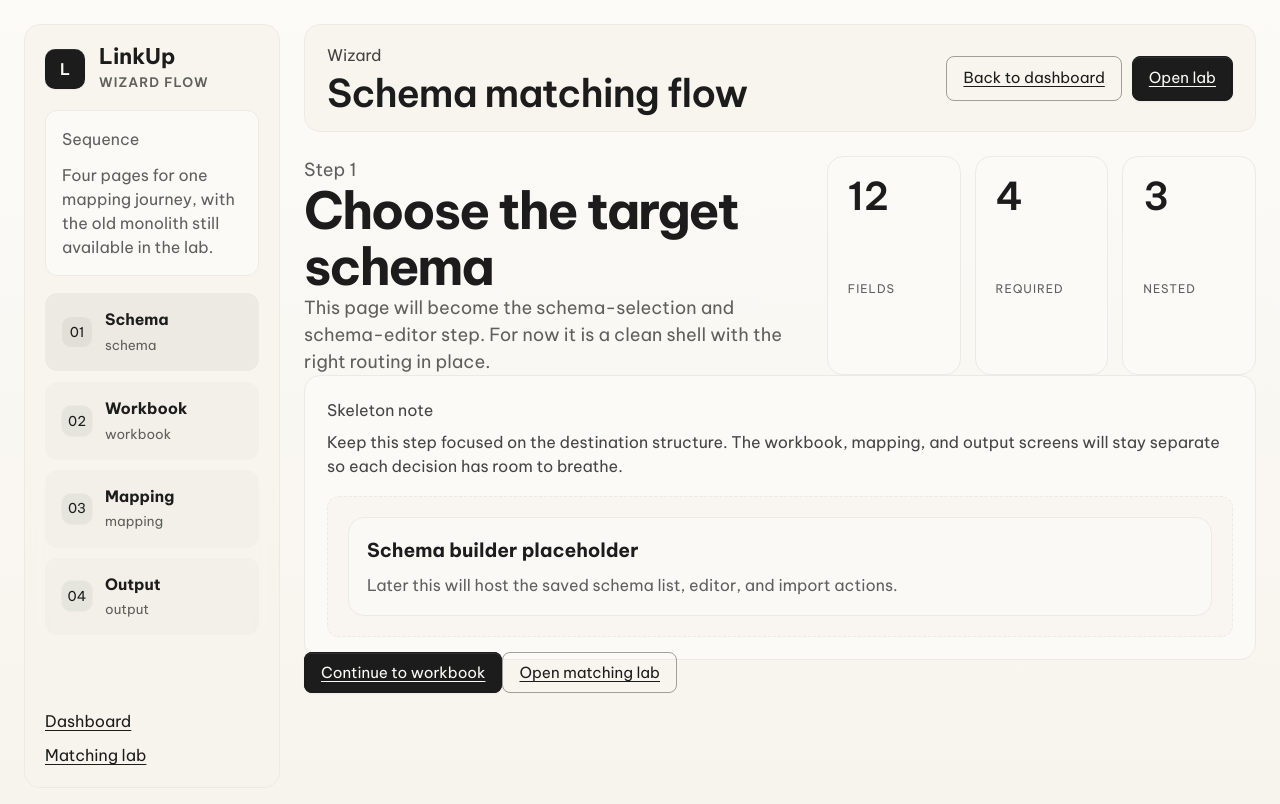
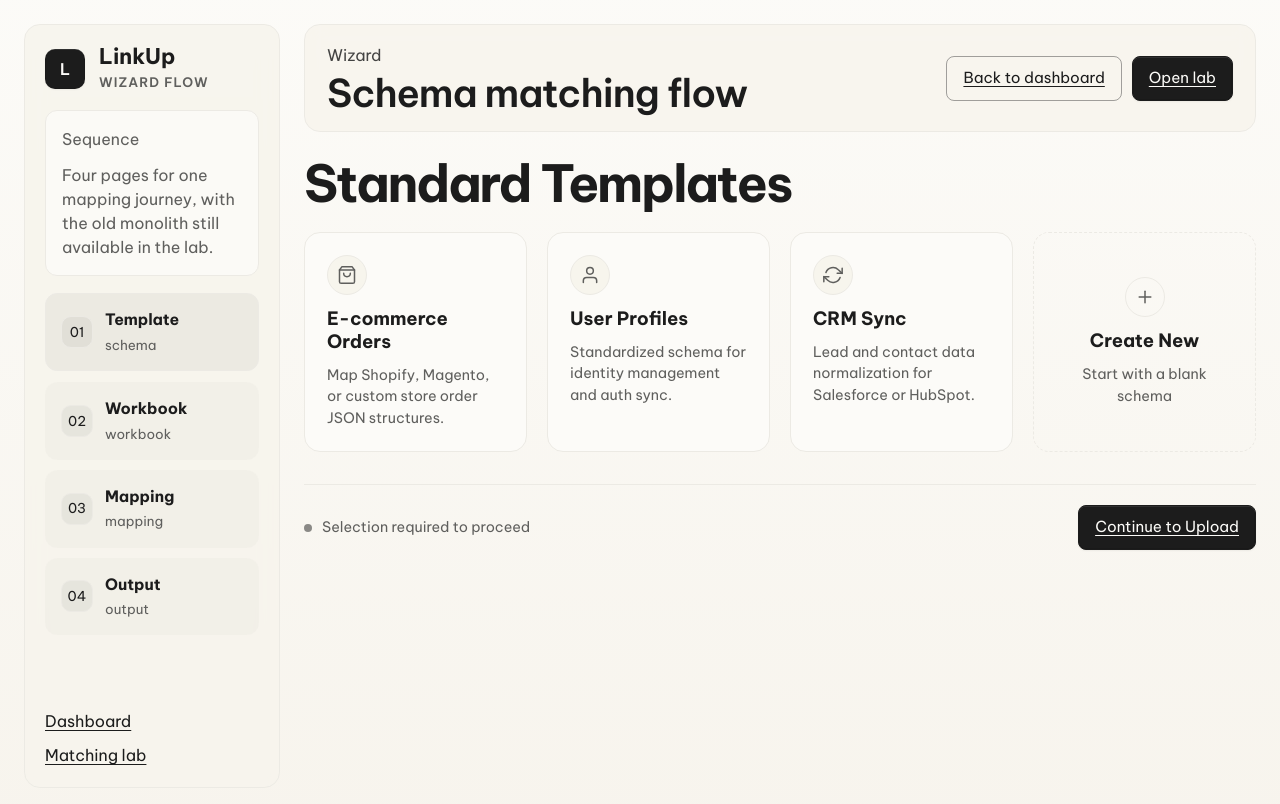
Before and after one commit to LihSheng/LinkUp, a Next.js app: page /wizard/schema in a window 1280 px wide. Shown: the top 804 px of the page. Built offline with nearby package versions, Linux system fonts and the light colour scheme.

Commit message:
Update structure

```diff
--- a/package.json
+++ b/package.json
@@ -18,6 +18,7 @@
     "next": "16.2.9",
     "react": "19.2.4",
     "react-dom": "19.2.4",
+    "swr": "^2.4.1",
     "xlsx": "^0.18.5",
     "zod": "^4.4.3"
   },
--- a/src/app/api/mapping-runs/[id]/confirm/route.ts
+++ b/src/app/api/mapping-runs/[id]/confirm/route.ts
@@ -43,8 +43,7 @@ export async function POST(request: Request, context: RouteContext) {
       ...updated,
       schemaTemplate: run.schemaTemplate,
       targetFields: flattenJsonSchema(run.schemaTemplate.jsonSchema),
-      uploadedFile: run.uploadedFile,
-      output: run.output,
+      workbookMeta: run.uploadedFile?.workbookMeta ?? null,
     },
   });
 }
--- a/src/app/api/mapping-runs/[id]/route.ts
+++ b/src/app/api/mapping-runs/[id]/route.ts
@@ -19,6 +19,7 @@ export async function GET(_: Request, context: RouteContext) {
     run: {
       ...run,
       targetFields: flattenJsonSchema(run.schemaTemplate.jsonSchema),
+      workbookMeta: run.uploadedFile?.workbookMeta ?? null,
     },
   });
 }
--- a/src/app/api/mapping-runs/[id]/suggest/route.ts
+++ b/src/app/api/mapping-runs/[id]/suggest/route.ts
@@ -79,8 +79,7 @@ export async function POST(_: Request, context: RouteContext) {
       suggestDiagnostics,
       schemaTemplate: run.schemaTemplate,
       targetFields: flattenJsonSchema(run.schemaTemplate.jsonSchema),
-      uploadedFile: run.uploadedFile,
-      output: run.output,
+      workbookMeta: run.uploadedFile?.workbookMeta ?? null,
     },
   });
 }
--- a/src/app/globals.css
+++ b/src/app/globals.css
@@ -1989,6 +1989,150 @@ summary::-webkit-details-marker {
   justify-content: flex-start;
 }
 
+/* ══════════════════════════════════════════════
+   Template Selection (Step 1)
+   ══════════════════════════════════════════════ */
+
+.template-grid {
+  display: grid;
+  grid-template-columns: repeat(4, 1fr);
+  gap: 20px;
+  margin-top: 20px;
+}
+
+.template-card {
+  background: var(--color-cream-soft);
+  border: 1px solid var(--color-border);
+  border-radius: var(--radius-xl);
+  padding: 22px;
+  display: grid;
+  gap: 12px;
+  align-content: start;
+  cursor: pointer;
+  transition: transform 180ms ease, border-color 180ms ease, box-shadow 180ms ease;
+  text-align: left;
+  color: inherit;
+  font: inherit;
+}
+
+.template-card:hover {
+  border-color: #d1cfc9;
+  box-shadow: var(--shadow-focus);
+  transform: translateY(-2px);
+}
+
+.template-card.is-selected {
+  border-color: var(--color-ink);
+  background: rgba(28, 28, 28, 0.04);
+  box-shadow: 0 0 0 1px var(--color-ink);
+}
+
+.template-card-icon {
+  width: 40px;
+  height: 40px;
+  border-radius: var(--radius-full);
+  background: rgba(247, 244, 237, 0.9);
+  border: 1px solid var(--color-border);
+  display: grid;
+  place-items: center;
+  color: var(--color-muted);
+  transition: color 180ms ease;
+}
+
+.template-card:hover .template-card-icon {
+  color: var(--color-ink);
+}
+
+.template-card-icon svg {
+  width: 20px;
+  height: 20px;
+  stroke: currentColor;
+  stroke-width: 1.8;
+  stroke-linecap: round;
+  stroke-linejoin: round;
+}
+
+.template-card-title {
+  margin: 0;
+  font-family: var(--font-display);
+  font-size: 1.15rem;
+  line-height: 1.25;
+  color: var(--color-ink);
+  font-weight: 700;
+}
+
+.template-card-desc {
+  margin: 0;
+  color: var(--color-muted);
+  font-size: 0.9rem;
+  line-height: 1.5;
+}
+
+.template-card-new {
+  background: transparent;
+  border-style: dashed;
+  display: grid;
+  place-items: center;
+  text-align: center;
+  align-content: center;
+  min-height: 100%;
+}
+
+.template-card-new:hover {
+  background: rgba(252, 251, 248, 0.5);
+}
+
+.template-card-new .template-card-icon {
+  background: transparent;
+  transition: background 180ms ease, color 180ms ease;
+}
+
+.template-card-new:hover .template-card-icon {
+  background: var(--color-ink);
+  color: var(--color-cream-soft);
+}
+
+.template-footer {
+  margin-top: 32px;
+  padding-top: 20px;
+  border-top: 1px solid var(--color-border);
+  display: flex;
+  justify-content: space-between;
+  align-items: center;
+  gap: 18px;
+}
+
+.template-status {
+  display: flex;
+  align-items: center;
+  gap: 10px;
+}
+
+.template-status p {
+  margin: 0;
+  color: var(--color-muted);
+  font-size: 0.9rem;
+}
+
+.template-selection-dot {
+  width: 8px;
+  height: 8px;
+  border-radius: var(--radius-full);
+  background: var(--color-muted);
+  flex: 0 0 auto;
+  animation: pulse-dot 2s ease-in-out infinite;
+}
+
+.template-selection-dot.ready {
+  background: var(--color-success);
+  animation: none;
+}
+
+@keyframes pulse-dot {
+  0%, 100% { opacity: 0.4; }
+  50% { opacity: 1; }
+}
+
 @media (max-width: 1100px) {
   .shell-body,
   .hero-card,
@@ -2074,6 +2218,10 @@ summary::-webkit-details-marker {
     align-items: flex-start;
     flex-direction: column;
   }
+
+  .template-grid {
+    grid-template-columns: repeat(2, 1fr);
+  }
 }
 
 @media (max-width: 720px) {
@@ -2179,4 +2327,18 @@ summary::-webkit-details-marker {
   .wizard-step-nav {
     gap: 8px;
   }
-}
+
+  .template-grid {
+    grid-template-columns: 1fr;
+  }
+
+  .template-footer {
+    flex-direction: column;
+    align-items: stretch;
+  }
+
+  .template-footer .primary-button {
+    text-align: center;
+    justify-content: center;
+  }
+}
--- a/src/app/wizard/schema/page.tsx
+++ b/src/app/wizard/schema/page.tsx
@@ -1,26 +1,92 @@
-import { WizardStepPage } from "@/components/wizard/WizardStepPage";
+"use client";
+
+import Link from "next/link";
+import { useState } from "react";
+
+const templates = [
+  {
+    id: "ecommerce",
+    title: "E-commerce Orders",
+    desc: "Map Shopify, Magento, or custom store order JSON structures.",
+    icon: (
+      <svg viewBox="0 0 24 24" fill="none">
+        <path d="M6 2L3 6v14a2 2 0 002 2h14a2 2 0 002-2V6l-3-4z" />
+        <line x1="3" y1="6" x2="21" y2="6" />
+        <path d="M16 10a4 4 0 01-8 0" />
+      </svg>
+    ),
+  },
+  {
+    id: "users",
+    title: "User Profiles",
+    desc: "Standardized schema for identity management and auth sync.",
+    icon: (
+      <svg viewBox="0 0 24 24" fill="none">
+        <path d="M20 21v-2a4 4 0 00-4-4H8a4 4 0 00-4 4v2" />
+        <circle cx="12" cy="7" r="4" />
+      </svg>
+    ),
+  },
+  {
+    id: "crm",
+    title: "CRM Sync",
+    desc: "Lead and contact data normalization for Salesforce or HubSpot.",
+    icon: (
+      <svg viewBox="0 0 24 24" fill="none">
+        <polyline points="23 4 23 10 17 10" />
+        <polyline points="1 20 1 14 7 14" />
+        <path d="M3.51 9a9 9 0 0114.85-3.36L23 10M1 14l4.64 4.36A9 9 0 0020.49 15" />
+      </svg>
+    ),
+  },
+];
 
 export default function SchemaStepPage() {
+  const [selected, setSelected] = useState<string | null>(null);
+
   return (
-    <WizardStepPage
-      step="Step 1"
-      title="Choose the target schema"
-      description="This page will become the schema-selection and schema-editor step. For now it is a clean shell with the right routing in place."
-      note="Keep this step focused on the destination structure. The workbook, mapping, and output screens will stay separate so each decision has room to breathe."
-      primaryHref="/wizard/workbook"
-      primaryLabel="Continue to workbook"
-      secondaryHref="/studio"
-      secondaryLabel="Open matching lab"
-      stats={[
-        { label: "Fields", value: "12" },
-        { label: "Required", value: "4" },
-        { label: "Nested", value: "3" },
-      ]}
-    >
-      <div className="wizard-placeholder">
-        <strong>Schema builder placeholder</strong>
-        <p>Later this will host the saved schema list, editor, and import actions.</p>
+    <div className="wizard-step-page">
+      <div className="wizard-hero">
+        <h2>Standard Templates</h2>
       </div>
-    </WizardStepPage>
+
+      <div className="template-grid">
+        {templates.map((t) => (
+          <button
+            key={t.id}
+            className={`template-card ${selected === t.id ? "is-selected" : ""}`}
+            onClick={() => setSelected(t.id === selected ? null : t.id)}
+          >
+            <div className="template-card-icon">{t.icon}</div>
+            <h3 className="template-card-title">{t.title}</h3>
+            <p className="template-card-desc">{t.desc}</p>
+          </button>
+        ))}
+
+        <button
+          className={`template-card template-card-new ${selected === "new" ? "is-selected" : ""}`}
+          onClick={() => setSelected(selected === "new" ? null : "new")}
+        >
+          <div className="template-card-icon">
+            <svg viewBox="0 0 24 24" fill="none">
+              <line x1="12" y1="5" x2="12" y2="19" />
+              <line x1="5" y1="12" x2="19" y2="12" />
+            </svg>
+          </div>
+          <h3 className="template-card-title">Create New</h3>
+          <p className="template-card-desc">Start with a blank schema</p>
+        </button>
+      </div>
+
+      <div className="template-footer">
+        <div className="template-status">
+          <span className={`template-selection-dot ${selected ? "ready" : ""}`} />
+          <p>{selected ? "Template selected" : "Selection required to proceed"}</p>
+        </div>
+        <Link href="/wizard/workbook" className="primary-button">
+          Continue to Upload
+        </Link>
+      </div>
+    </div>
   );
 }
--- a/src/components/SchemaMatcherWorkbench.tsx
+++ b/src/components/SchemaMatcherWorkbench.tsx
@@ -1,6 +1,7 @@
 "use client";
 
-import { useEffect, useMemo, useState } from "react";
+import { memo, useEffect, useMemo, useState, useTransition } from "react";
+import useSWR from "swr";
 import clsx from "clsx";
 
 import { flattenJsonSchema } from "@/lib/schema/json-schema";
@@ -161,6 +162,8 @@ async function readJson<T>(response: Response): Promise<T> {
   return data;
 }
 
+const swrFetcher = async (url: string) => readJson<unknown>(await fetch(url));
+
 function isTechnicalWarning(warning: string) {
   const value = warning.toLowerCase();
   return value.includes("provider") || value.includes("fallback") || value.includes("backend");
@@ -321,11 +324,9 @@ function getRecordPreview(output: unknown, issues: ValidationIssue[]) {
     };
   });
 }
-
-const SchemaStep = SchemaStepView;
+const SchemaStep = memo(SchemaStepView);
 
 export function SchemaMatcherWorkbench() {
-  const [templates, setTemplates] = useState<SchemaTemplate[]>([]);
   const [activeTemplateId, setActiveTemplateId] = useState<string | null>(null);
   const [activeRun, setActiveRun] = useState<MappingRun | null>(null);
   const [mappings, setMappings] = useState<FieldMapping[]>([]);
@@ -345,26 +346,27 @@ export function SchemaMatcherWorkbench() {
     source: true,
   });
   const [toasts, setToasts] = useState<Toast[]>([]);
-
-  useEffect(() => {
-    void (async () => {
-      const data = await readJson<{ templates: SchemaTemplate[] }>(
-        await fetch("/api/schema-templates"),
-      );
-      setTemplates(data.templates);
-      const nextTemplate = data.templates[0] ?? null;
-      setActiveTemplateId((current) => current ?? nextTemplate?.id ?? null);
-    })().catch((error) => {
+  const [, startTransition] = useTransition();
+
+  const { data: templatesData, mutate: mutateTemplates } = useSWR("/api/schema-templates", swrFetcher, {
+    onError: (error) => {
       const message = error instanceof Error ? error.message : "Failed to load templates.";
       setToasts((current) => [
         ...current,
         { id: Date.now(), tone: "warning", title: "Templates unavailable", message },
       ]);
+    },
   });
-  }, []);
+
+  const templates: SchemaTemplate[] = useMemo(
+    () => (templatesData as { templates?: SchemaTemplate[] } | undefined)?.templates ?? [],
+    [templatesData],
+  );
+
+  const effectiveTemplateId = activeTemplateId ?? templates[0]?.id ?? null;
 
   const activeTemplate =
-    templates.find((template) => template.id === activeTemplateId) ?? null;
+    templates.find((template) => template.id === effectiveTemplateId) ?? null;
 
   useEffect(() => {
     if (toasts.length === 0) {
@@ -381,7 +383,10 @@ export function SchemaMatcherWorkbench() {
   const activeColumns = activeRun?.columnProfiles ?? EMPTY_COLUMNS;
   const sampleRows = activeRun?.sampleRows ?? EMPTY_ROWS;
   const suggestDiagnostics = activeRun?.suggestDiagnostics ?? null;
-  const rawWarnings = activeRun?.suggestedMapping?.warnings ?? [];
+  const rawWarnings = useMemo(
+    () => activeRun?.suggestedMapping?.warnings ?? [],
+    [activeRun?.suggestedMapping?.warnings],
+  );
 
   const mappingStats = useMemo(() => {
     if (!activeRun) {
@@ -399,22 +404,29 @@ export function SchemaMatcherWorkbench() {
       .map((mapping) => mapping.sourceColumn as string)
       .filter((source, index, all) => all.indexOf(source) !== index);
 
-    const mapped = mappings.filter(
-      (mapping) => Boolean(mapping.sourceColumn || mapping.constantValue),
-    ).length;
-    const requiredMissing = activeRun.targetFields.filter((field) => {
-      const mapping = mappings.find((item) => item.targetPath === field.path);
-      return field.required && !mapping?.sourceColumn && !mapping?.constantValue;
-    }).length;
-    const reviewNeeded = activeRun.targetFields.filter((field) => {
+    let mapped = 0;
+    let requiredMissing = 0;
+    let reviewNeeded = 0;
+
+    for (const field of activeRun.targetFields) {
       const mapping = mappings.find((item) => item.targetPath === field.path);
       const hasAssignment = Boolean(mapping?.sourceColumn || mapping?.constantValue);
+      if (hasAssignment) mapped++;
+
+      if (field.required && !mapping?.sourceColumn && !mapping?.constantValue) {
+        requiredMissing++;
+        continue;
+      }
+
+      if (hasAssignment) {
         const duplicate = mapping?.sourceColumn
           ? duplicateSources.includes(mapping.sourceColumn)
           : false;
-
-      return hasAssignment && (duplicate || (mapping?.confidence ?? 0) < 0.9);
-    }).length;
+        if (duplicate || (mapping?.confidence ?? 0) < 0.9) {
+          reviewNeeded++;
+        }
+      }
+    }
 
     return {
       mapped,
@@ -439,7 +451,8 @@ export function SchemaMatcherWorkbench() {
     mappingStats.requiredMissing === 0 &&
     !isGenerating;
 
-  const blockingIssues = [
+  const { blockingIssues, reviewIssues, infoIssues } = useMemo(() => {
+    const blocking = [
       ...(mappingStats.requiredMissing > 0
         ? [`${mappingStats.requiredMissing} required field(s) still need a source.`]
         : []),
@@ -450,20 +463,25 @@ export function SchemaMatcherWorkbench() {
         ? ["Save the reviewed mapping before previewing records."]
         : []),
     ];
-  const reviewIssues = [
+    const review = [
       ...(mappingStats.reviewNeeded > 0
         ? [`${mappingStats.reviewNeeded} mapped field(s) still need review.`]
         : []),
       ...rawWarnings.filter((warning) => !isTechnicalWarning(warning)),
     ];
-  const infoIssues = [
+    const info = [
       ...rawWarnings.filter((warning) => isTechnicalWarning(warning)),
       ...(suggestDiagnostics?.usedFallback
         ? [suggestDiagnostics.fallbackReason ?? "AI provider fallback was used."]
         : []),
     ];
+    return { blockingIssues: blocking, reviewIssues: review, infoIssues: info };
+  }, [mappingStats, hasUnsavedMappingChanges, activeRun, rawWarnings, suggestDiagnostics]);
   const aiDegraded = Boolean(infoIssues.length > 0);
-  const validationIssues = getValidationIssues(output?.errors ?? []);
+  const validationIssues = useMemo(
+    () => getValidationIssues(output?.errors ?? []),
+    [output?.errors],
+  );
   const recordPreview = getRecordPreview(output?.jsonOutput ?? [], validationIssues);
   const selectedRecord =
     recordPreview.find((record) => record.id === selectedRecordId) ?? recordPreview[0] ?? null;
@@ -573,7 +591,9 @@ export function SchemaMatcherWorkbench() {
     });
   }, [activeColumns, activeRun, mappings]);
 
-  const stepStatuses = {
+  const stepStatuses = useMemo(
+    () =>
+      ({
         schema: activeTemplate ? "complete" : "in-progress",
         workbook: activeRun ? "complete" : activeTemplate ? "in-progress" : "locked",
         mapping: !activeRun
@@ -590,7 +610,9 @@ export function SchemaMatcherWorkbench() {
               ? "review"
               : "in-progress"
             : "locked",
-  } as const;
+      }) as const,
+    [activeTemplate, activeRun, blockingIssues.length, reviewIssues.length, hasSavedMapping, output, validationIssues],
+  );
 
   const workflowSteps: Array<{
     key: WorkflowView;
@@ -599,7 +621,8 @@ export function SchemaMatcherWorkbench() {
     enabled: boolean;
     description: string;
     status: "complete" | "in-progress" | "review" | "locked";
-  }> = [
+  }> = useMemo(
+    () => [
       {
         key: "schema",
         step: 1,
@@ -632,7 +655,9 @@ export function SchemaMatcherWorkbench() {
         description: output ? "Preview generated records" : "Review records before import",
         status: stepStatuses.output,
       },
-  ];
+    ],
+    [activeTemplate, activeWorkbookName, activeRun, mappingStats.mapped, mappingStats.total, output, stepStatuses],
+  );
 
   const currentStepIndex = workflowSteps.findIndex((step) => step.key === activeView);
   const previousStep = workflowSteps[currentStepIndex - 1] ?? null;
@@ -660,7 +685,7 @@ export function SchemaMatcherWorkbench() {
   }
 
   async function handleUpload(file: File) {
-    if (!activeTemplateId) {
+    if (!effectiveTemplateId) {
       throw new Error("Create or select a schema template first.");
     }
 
@@ -685,7 +710,7 @@ export function SchemaMatcherWorkbench() {
           headers: { "Content-Type": "application/json" },
           body: JSON.stringify({
             uploadedFileId: uploadData.uploadedFile.id,
-            schemaTemplateId: activeTemplateId,
+            schemaTemplateId: effectiveTemplateId,
           }),
         }),
       );
@@ -695,7 +720,7 @@ export function SchemaMatcherWorkbench() {
       setMappings(runData.run.targetFields.map(initialMapping));
       setOutput(null);
       setSelectedRecordId(0);
-      setActiveView("mapping");
+      startTransition(() => setActiveView("mapping"));
       addToast(
         "success",
         "Workbook ready",
@@ -797,7 +822,7 @@ export function SchemaMatcherWorkbench() {
 
       setOutput(data.output);
       setSelectedRecordId(0);
-      setActiveView("output");
+      startTransition(() => setActiveView("output"));
       addToast(
         data.validation.valid ? "success" : "warning",
         data.validation.valid ? "Output ready" : "Output needs review",
@@ -812,12 +837,12 @@ export function SchemaMatcherWorkbench() {
 
   function handleNext() {
     if (activeView === "schema" && activeTemplate) {
-      setActiveView("workbook");
+      startTransition(() => setActiveView("workbook"));
       return;
     }
 
     if (activeView === "workbook" && activeRun) {
-      setActiveView("mapping");
+      startTransition(() => setActiveView("mapping"));
       return;
     }
 
@@ -891,7 +916,7 @@ export function SchemaMatcherWorkbench() {
                   key={item.key}
                   type="button"
                   disabled={!item.enabled}
-                  onClick={() => item.enabled && setActiveView(item.key)}
+                  onClick={() => { if (item.enabled) startTransition(() => setActiveView(item.key)); }}
                   className={clsx(
                     "step-nav-item",
                     activeView === item.key && "is-active",
@@ -961,10 +986,10 @@ export function SchemaMatcherWorkbench() {
                   <span>{activeTemplate?.name ?? "Not selected"}</span>
                 </div>
                 <div className="module-links">
-                  <button type="button" onClick={() => setActiveView("schema")}>
+                  <button type="button" onClick={() => startTransition(() => setActiveView("schema"))}>
                     Change schema
                   </button>
-                  <button type="button" onClick={() => setActiveView("schema")}>
+                  <button type="button" onClick={() => startTransition(() => setActiveView("schema"))}>
                     Manage schemas
                   </button>
                 </div>
@@ -986,7 +1011,7 @@ export function SchemaMatcherWorkbench() {
                   <span>{activeRun?.sourceSheetName ?? "Not loaded"}</span>
                 </div>
                 <div className="module-links">
-                  <button type="button" onClick={() => setActiveView("workbook")}>
+                  <button type="button" onClick={() => startTransition(() => setActiveView("workbook"))}>
                     Replace file
                   </button>
                 </div>
@@ -1008,9 +1033,16 @@ export function SchemaMatcherWorkbench() {
                     }),
                   );
 
-                  setTemplates((current) => [data.template, ...current]);
+                  await mutateTemplates(
+                    (current: unknown) => {
+                      const existing = (current as { templates?: SchemaTemplate[] } | undefined)
+                        ?.templates ?? [];
+                      return { templates: [data.template, ...existing] };
+                    },
+                    { revalidate: false },
+                  );
                   setActiveTemplateId(data.template.id);
-                  setActiveView("workbook");
+                  startTransition(() => setActiveView("workbook"));
                   addToast("success", "Schema saved", `Using "${data.template.name}" for the next step.`);
                 }}
               />
@@ -1487,7 +1519,7 @@ export function SchemaMatcherWorkbench() {
           <div className="footer-actions">
             <button
               type="button"
-              onClick={() => previousStep && setActiveView(previousStep.key)}
+              onClick={() => { if (previousStep) startTransition(() => setActiveView(previousStep.key)); }}
               disabled={!previousStep}
               className="ghost-button"
             >
@@ -1699,7 +1731,7 @@ function SchemaStepView({
   );
 }
 
-function ModulePanel({
+const ModulePanel = memo(function ModulePanel({
   title,
   open,
   onToggle,
@@ -1719,18 +1751,18 @@ function ModulePanel({
       {open ? <div className="module-body">{children}</div> : null}
     </section>
   );
-}
-
-function MetricCard({ label, value }: { label: string; value: string }) {
+});
+
+const MetricCard = memo(function MetricCard({ label, value }: { label: string; value: string }) {
   return (
     <div className="metric-card">
       <p>{label}</p>
       <strong>{value}</strong>
     </div>
   );
-}
-
-function ValidationMessage({
+});
+
+const ValidationMessage = memo(function ValidationMessage({
   issue,
   showTechnicalDetails,
 }: {
@@ -1743,4 +1775,4 @@ function ValidationMessage({
       {showTechnicalDetails ? <p className="validation-technical">{issue.technical}</p> : null}
     </article>
   );
-}
+});
--- a/src/components/wizard/WizardShell.tsx
+++ b/src/components/wizard/WizardShell.tsx
@@ -6,7 +6,7 @@ import { usePathname } from "next/navigation";
 import clsx from "clsx";
 
 const steps = [
-  { href: "/wizard/schema", label: "Schema", number: "01" },
+  { href: "/wizard/schema", label: "Template", number: "01" },
   { href: "/wizard/workbook", label: "Workbook", number: "02" },
   { href: "/wizard/mapping", label: "Mapping", number: "03" },
   { href: "/wizard/output", label: "Output", number: "04" },
```
Also changed, not shown: src/app/loading.tsx (added, +9 -0 lines), src/app/studio/page.tsx (+16 -1 lines), src/lib/schema/json-schema.ts (+5 -2 lines), 2 other files (tests, documents, lock files or other folders). Lines whose indentation alone changed are shown as unchanged.
